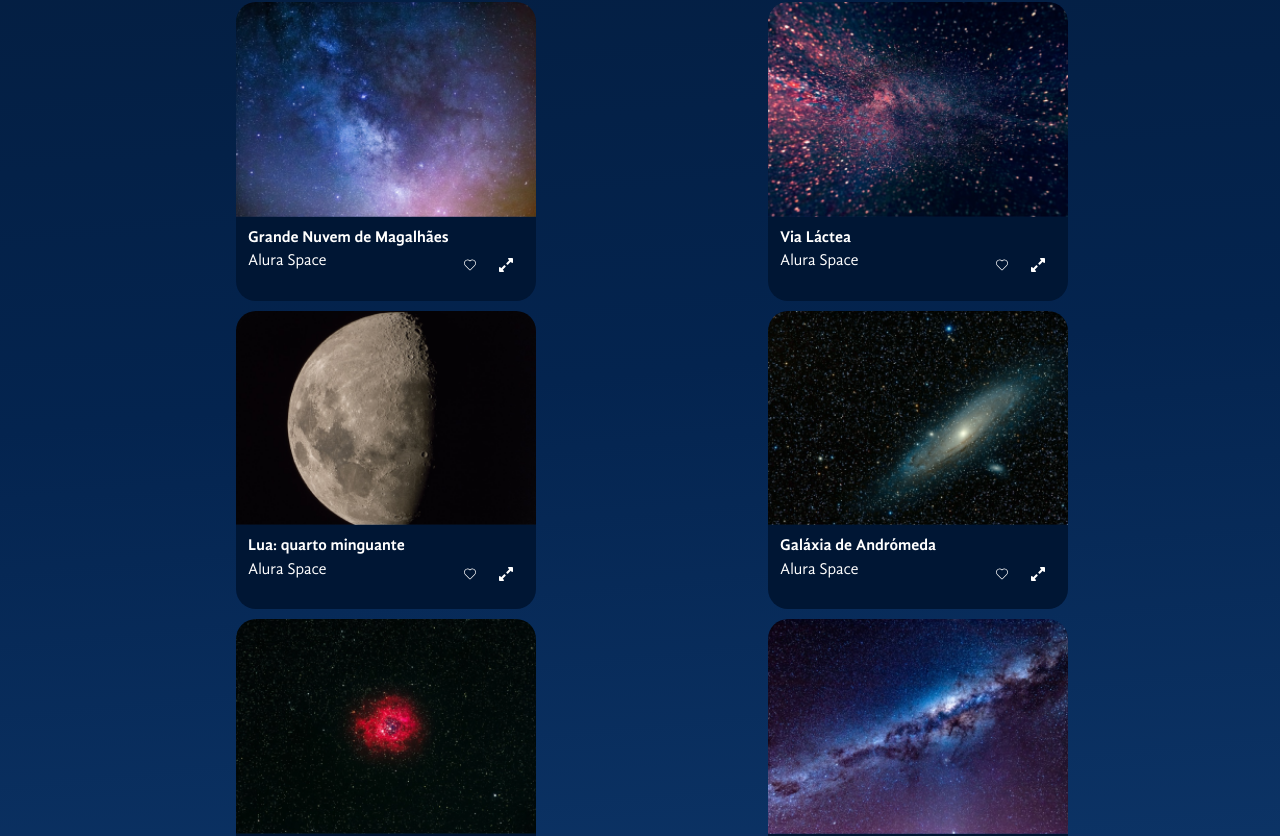
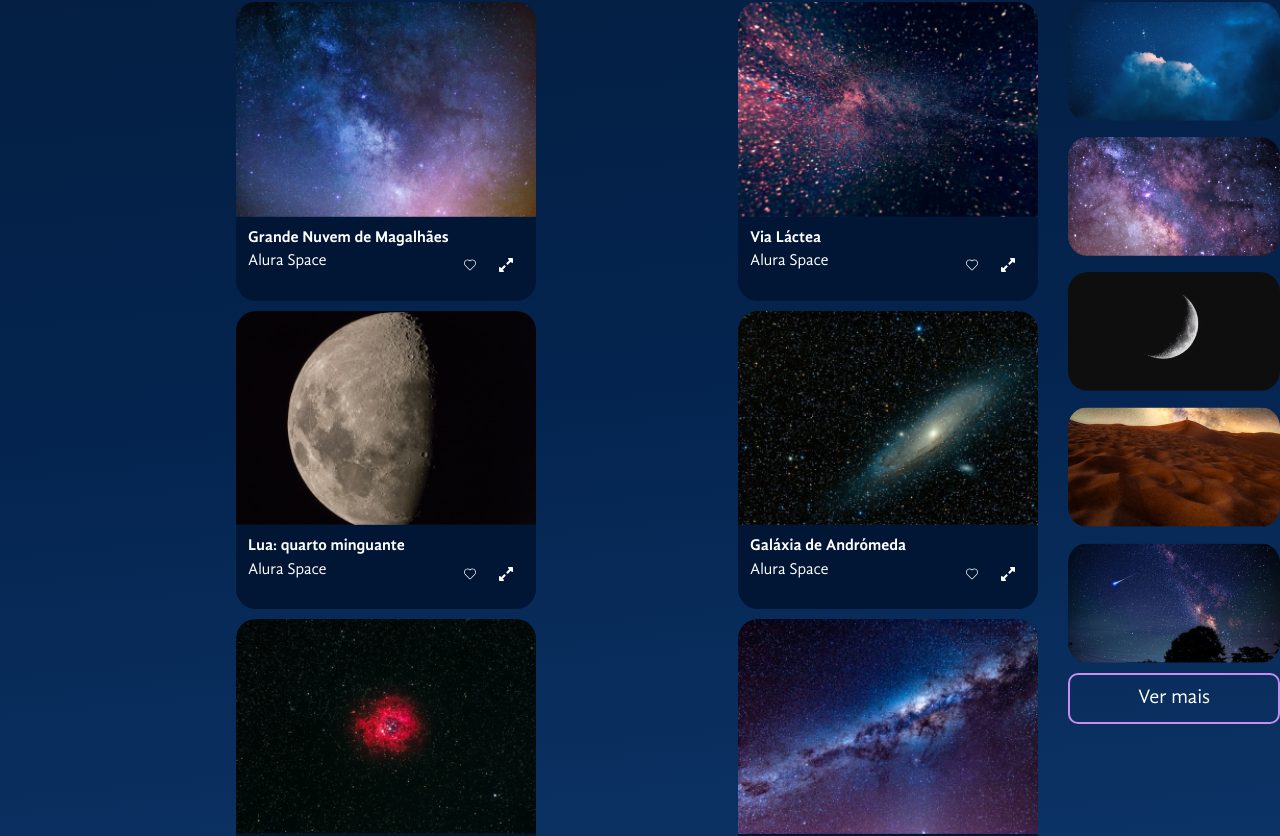
Before and after one commit to gabriielk0/space-app, a React (Vite) app: page / in a window 1280 px wide. Shown: the part 696-1532 px from the top of the page. Built offline with nearby package versions, Linux system fonts and the light colour scheme.

Commit message:
Adicionando Populares

```diff
--- a/src/App.jsx
+++ b/src/App.jsx
@@ -28,7 +28,7 @@
 
 const AppContainer = styled.div`
   width: 1440px;
-  margin: 0 auto;
+  margin: 0 auto ;
   max-width: 100%;
 `;
 
--- /dev/null
+++ b/src/componentes/Galeria/Populares/fotos-populares.json
@@ -0,0 +1,27 @@
+[
+  {
+    "path": "/imagens/populares/foto-1.png",
+    "alt": "galáxia",
+    "id": 1
+  },
+  {
+    "path": "/imagens/populares/foto-2.png",
+    "alt": "lua",
+    "id": 2
+  },
+  {
+    "path": "/imagens/populares/foto-3.png",
+    "alt": "terra",
+    "id": 3
+  },
+  {
+    "path": "/imagens/populares/foto-4.png",
+    "alt": "nuvem",
+    "id": 4
+  },
+  {
+    "path": "/imagens/populares/foto-5.png",
+    "alt": "meteoro",
+    "id": 5
+  }
+]
--- a/src/componentes/Galeria/Populares/index.jsx
+++ b/src/componentes/Galeria/Populares/index.jsx
@@ -1,11 +1,47 @@
-import Titulo from "../../Titulo"
+import styled from "styled-components";
+import Titulo from "../../Titulo";
+import fotos from "./fotos-populares.json"
+
+const PopularesContainer = styled.div`
+  margin-left: 30px;
+`
+
+const ColunaFotos = styled.section`
+  display: flex;
+  flex-direction: column;
+  gap: 16px;
+`;
+
+const Imagem = styled.img`
+    max-width: 212px;
+    border-radius: 20px;
+`
+
+const Botao = styled.button`
+    background: transparent;
+    color: #FFFFFF;
+    border-radius: 10px;
+    border: 2px solid;
+    border-color: #C98CF1;
+    width: 100%;
+    margin-top: 10px;
+    justify-content: center;
+    font-size: 20px;
+    padding: 12px 20px;
+    cursor: pointer;
+`
+
 
 const Populares = () => {
-    return (<div style={{ minWidth: 212}}>
-            <Titulo $alinhamento='center'>Populares</Titulo>
-        </div>
-    )
+  return (
+    <PopularesContainer>
+      <Titulo $alinhamento="center">Populares</Titulo>
+      <ColunaFotos>
+        {fotos.map(foto => <Imagem key={foto.id} src={foto.path} alt={foto.alt}/>)}
+      </ColunaFotos>
+      <Botao>Ver mais</Botao>
+    </PopularesContainer>
+  );
+};
 
-}
-
-export default Populares
+export default Populares;
```
